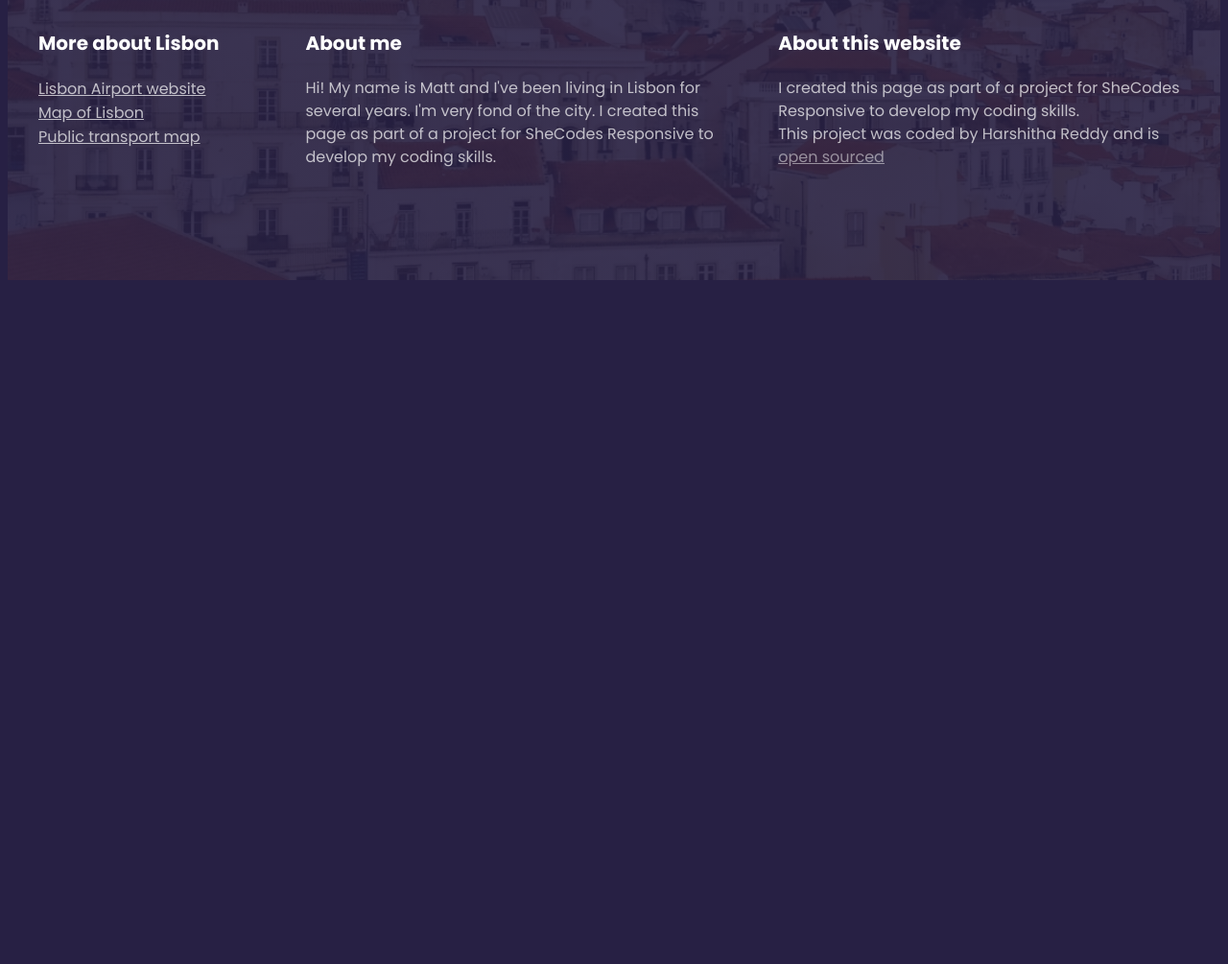
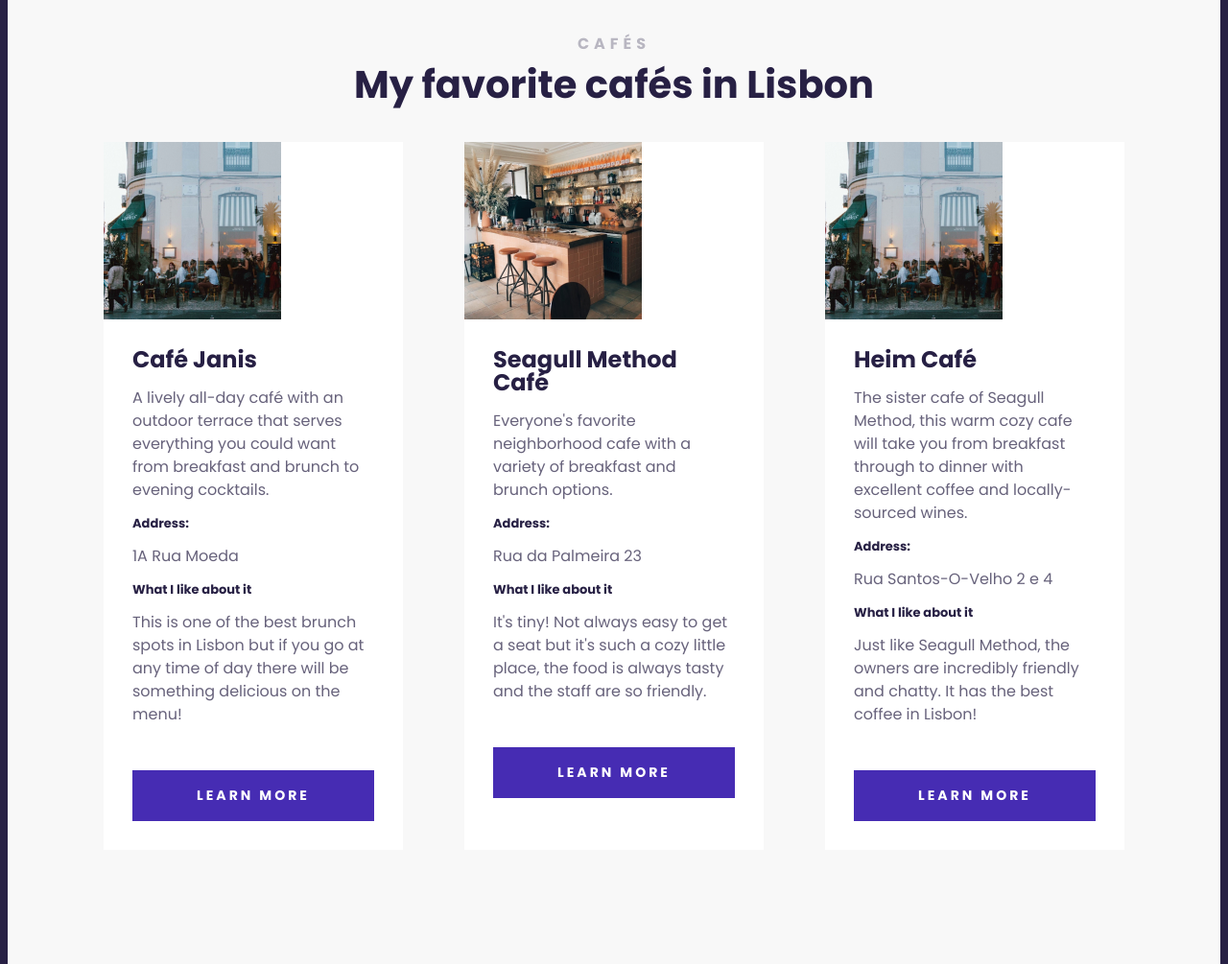
Before and after one commit to harshi2309cmd/Travel-Project, a plain HTML site: page index.html in a window 1280 px wide. Shown: the part 1515-2520 px from the top of the page at 96% size. Before the commit the page ends 1815 px from the top, so only its background shows below. Drawn offline with Linux system fonts and the light colour scheme.

Commit message:
modifications for cards
	new file:   Images/cafes/heim.png
	new file:   Images/cafes/janis.png
	new file:   Images/cafes/seagull.png
	modified:   index.html
	modified:   src/style.css

```diff
--- a/index.html
+++ b/index.html
@@ -50,6 +50,116 @@
               rooftops, the whitewashed walls and on the horizon, the soft blue
               sea.
             </p>
+          </div>
+        </section>
+        <section class="secondary">
+          <h2 class="text-center">CAFÉS</h2>
+          <h3 class="text-center">My favorite cafés in Lisbon</h3>
+
+          <div class="grid grid-3-columns">
+            <div class="card">
+              <div class="card-header">
+                <img
+                  src="images/cafes/janis.png"
+                  alt=""
+                  class="img-responsive"
+                />
+              </div>
+
+              <div class="card-body">
+                <h4>Café Janis</h4>
+                <p>
+                  A lively all-day café with an outdoor terrace that serves
+                  everything you could want from breakfast and brunch to evening
+                  cocktails.
+                </p>
+                <h5>Address:</h5>
+                <p>1A Rua Moeda</p>
+                <h5>What I like about it</h5>
+                <p>
+                  This is one of the best brunch spots in Lisbon but if you go
+                  at any time of day there will be something delicious on the
+                  menu!
+                </p>
+              </div>
+              <div class="card-footer">
+                <a
+                  href="https://goo.gl/maps/15LZ4DUTtJWjDLMQ8"
+                  class="btn"
+                  target="_blank"
+                >
+                  Learn more
+                </a>
+              </div>
+            </div>
+            <div class="card">
+              <div class="card-header">
+                <img
+                  src="images/cafes/seagull.png"
+                  alt=""
+                  class="img-responsive"
+                />
+              </div>
+
+              <div class="card-body">
+                <h4>Seagull Method Café</h4>
+                <p>
+                  Everyone's favorite neighborhood cafe with a variety of
+                  breakfast and brunch options.
+                </p>
+                <h5>Address:</h5>
+                <p>Rua da Palmeira 23</p>
+                <h5>What I like about it</h5>
+                <p>
+                  It's tiny! Not always easy to get a seat but it's such a cozy
+                  little place, the food is always tasty and the staff are so
+                  friendly.
+                </p>
+              </div>
+              <div class="card-footer">
+                <a
+                  href="https://g.page/seagullmethod?share"
+                  class="btn"
+                  target="_blank"
+                >
+                  Learn more
+                </a>
+              </div>
+            </div>
+            <div class="card">
+              <div class="card-header">
+                <img
+                  src="images/cafes/janis.png"
+                  alt=""
+                  class="img-responsive"
+                />
+              </div>
+
+              <div class="card-body">
+                <h4>Heim Café</h4>
+                <p>
+                  The sister cafe of Seagull Method, this warm cozy cafe will
+                  take you from breakfast through to dinner with excellent
+                  coffee and locally-sourced wines.
+                </p>
+                <h5>Address:</h5>
+                <p>Rua Santos-O-Velho 2 e 4</p>
+                <h5>What I like about it</h5>
+                <p>
+                  Just like Seagull Method, the owners are incredibly friendly
+                  and chatty. It has the best coffee in Lisbon!
+                </p>
+              </div>
+              <div class="card-footer">
+                <a
+                  href="https://goo.gl/maps/xHrNaj1DgirWNUUG6"
+                  class="btn"
+                  target="_blank"
+                >
+                  Learn more
+                </a>
+              </div>
+            </div>
           </div>
         </section>
       </main>
--- a/src/style.css
+++ b/src/style.css
@@ -8,6 +8,10 @@ body {
   margin: 0 auto;
 }
 
+.text-center {
+  text-align: center;
+}
+
 .grid {
   display: grid;
   grid-gap: 64px;
@@ -15,20 +19,56 @@ body {
 
 .img-responsive {
   max-width: 100%;
+  display: block;
 }
 
 .grid-2-columns {
   grid-template-columns: 1fr 1fr;
 }
 
+.grid-3-columns {
+  grid-template-columns: 1fr 1fr 1fr;
+}
+
 .grid-3-columns-with-first-narrow {
   grid-template-columns: 1fr 2fr 2fr;
 }
 
+.card {
+  background: white;
+  margin: 30px 0;
+}
+
+.card-body {
+  padding: 30px;
+}
+
+.card-footer {
+  padding: 0 30px 30px;
+}
+
+.btn {
+  display: block;
+  color: white;
+  font-weight: 700;
+  font-size: 14px;
+  line-height: 21px;
+  text-align: center;
+  letter-spacing: 3px;
+  text-transform: uppercase;
+  padding: 16px;
+  background-color: #462cb3;
+  text-decoration: none;
+}
+
 section {
-  max-width: 1200px;
+  max-width: 100%;
   margin: 0 auto;
-  padding: 100px 0;
+  padding: 100px;
+}
+
+section.secondary {
+  background: #f8f8f8;
 }
 
 header {
@@ -99,6 +139,22 @@ main h3 {
   line-height: 1.5;
   color: #272044;
   margin: 0;
+}
+
+main h4 {
+  font-weight: 700;
+  font-size: 24px;
+  line-height: 1;
+  color: #272044;
+  margin: 0;
+}
+
+main h5 {
+  font-weight: 700;
+  font-size: 13px;
+  margin: 0;
+  line-height: 1;
+  color: #272044;
 }
 
 main p {
```
Also changed, not shown: Images/cafes/heim.png (added), Images/cafes/janis.png (added), Images/cafes/seagull.png (added).
